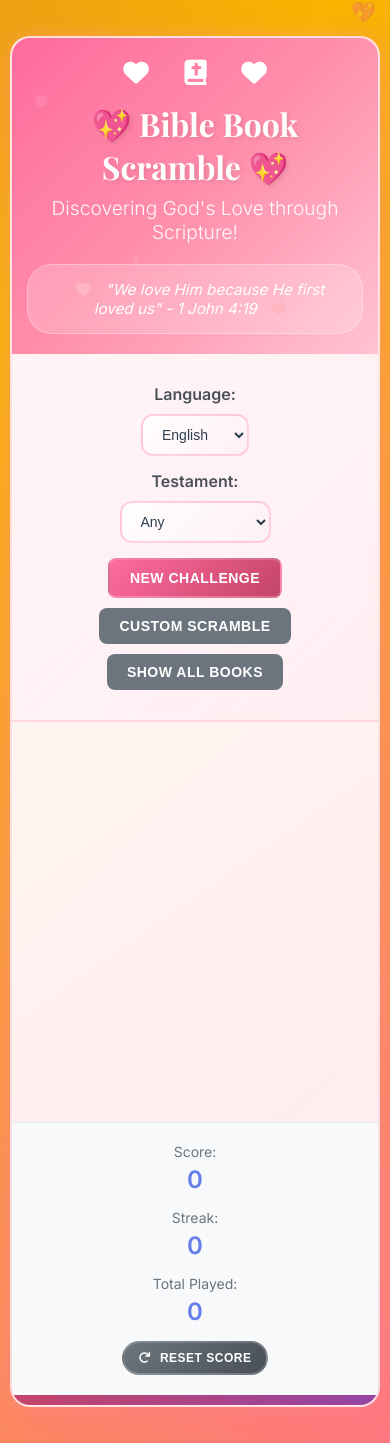
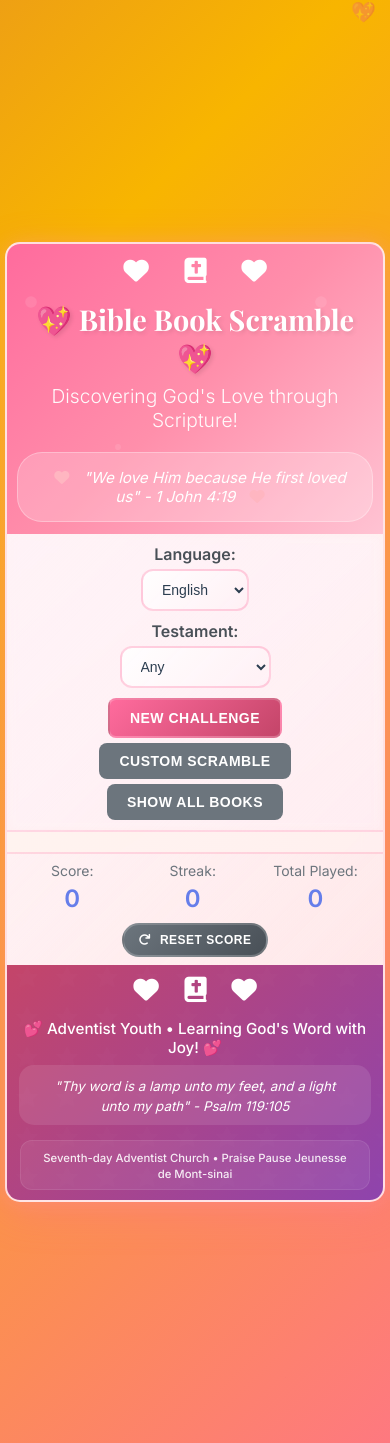
Before and after one commit to mmorency2021/bible-book-scramble, a Flask app: page / in a window 390 px wide. Run offline with Flask 3, Linux system fonts and the light colour scheme.

Commit message:
Make interface fit screen without scrolling
📐 Viewport Optimization:
- Changed body to use height: 100vh with flexbox centering
- Container now has max-height: 95vh with flex layout
- All sections made more compact with reduced padding/margins
- Header, game controls, and footer use flex-shrink: 0

🎨 Compact Design Changes:
- Header: Reduced padding from 40px to 20px, title from 3em to 2.2em
- Game controls: Reduced padding from 30px to 15px
- Game area: Now uses flex: 1 with overflow-y auto
- Praise Pause section: Reduced margins and padding
- Stats section: More compact with better spacing
- Footer: Reduced padding significantly

📱 Enhanced Mobile Responsiveness:
- Body padding reduced to 5px on mobile
- Container max-height: 98vh on small screens
- All text sizes optimized for mobile viewing
- Better spacing and layout for touch interfaces
- Stats section wraps properly on small screens

✨ Layout Features:
- No more scrolling needed on desktop or mobile
- Entire interface fits within viewport height
- Smooth internal scrolling for game content only
- Maintains beautiful Valentine's theme
- Perfect for full-screen presentation

Ideal for classroom/youth program use on any device!

Co-Authored-By: Claude Sonnet 4 <noreply@anthropic.com>

```diff
--- a/anagram/web/static/css/style.css
+++ b/anagram/web/static/css/style.css
@@ -168,14 +168,15 @@ body {
 /* Game Controls */
 .game-controls {
     background: linear-gradient(135deg, rgba(255, 240, 245, 0.8), rgba(255, 182, 193, 0.1));
-    padding: 30px 25px;
+    padding: 15px 20px;
     border-bottom: 2px solid rgba(255, 107, 157, 0.2);
     display: flex;
     flex-wrap: wrap;
-    gap: 25px;
+    gap: 15px;
     align-items: center;
     justify-content: center;
     backdrop-filter: blur(5px);
+    flex-shrink: 0;
 }
 
 .control-group {
@@ -301,10 +302,10 @@ select:focus {
 /* Praise Pause Section */
 .praise-pause-section {
     text-align: center;
-    margin: 30px 0;
-    padding: 25px;
+    margin: 15px 0;
+    padding: 15px;
     background: linear-gradient(135deg, rgba(255, 182, 193, 0.15), rgba(255, 240, 245, 0.15));
-    border-radius: 20px;
+    border-radius: 15px;
     border: 2px solid rgba(255, 182, 193, 0.3);
     position: relative;
     overflow: hidden;
@@ -338,9 +339,9 @@ select:focus {
 
 .praise-pause-title {
     font-family: 'Playfair Display', serif;
-    font-size: 2.2em;
+    font-size: 1.6em;
     color: #c44569;
-    margin-bottom: 10px;
+    margin-bottom: 8px;
     font-weight: 700;
     text-shadow: 1px 1px 3px rgba(255, 182, 193, 0.5);
     position: relative;
@@ -410,8 +411,9 @@ select:focus {
 
 /* Game Area */
 .game-area {
-    padding: 30px;
-    min-height: 400px;
+    padding: 15px 20px;
+    flex: 1;
+    overflow-y: auto;
 }
 
 .challenge-section {
@@ -558,11 +560,13 @@ select:focus {
 
 /* Stats */
 .stats {
-    background: #f8f9fa;
-    padding: 20px;
+    background: linear-gradient(135deg, rgba(255, 240, 245, 0.8), rgba(255, 182, 193, 0.1));
+    padding: 12px 15px;
     display: flex;
     justify-content: space-around;
-    border-top: 1px solid #e9ecef;
+    border-top: 2px solid rgba(255, 107, 157, 0.2);
+    flex-shrink: 0;
+    align-items: center;
 }
 
 .stat-item {
@@ -587,9 +591,10 @@ select:focus {
     background: linear-gradient(135deg, #c44569 0%, #8e44ad 100%);
     color: white;
     text-align: center;
-    padding: 30px 20px;
+    padding: 15px 15px;
     position: relative;
     overflow: hidden;
+    flex-shrink: 0;
 }
 
 .footer::before {
@@ -681,44 +686,85 @@ select:focus {
 /* Responsive Design */
 @media (max-width: 768px) {
     body {
-        padding: 10px;
+        padding: 5px;
+        height: 100vh;
+    }
+
+    .container {
+        max-height: 98vh;
+        border-radius: 15px;
+    }
+
+    .header {
+        padding: 12px 10px;
     }
 
     .header h1 {
-        font-size: 2em;
+        font-size: 1.8em;
+    }
+
+    .praise-pause-title {
+        font-size: 1.3em;
     }
 
     .scrambled-word h2 {
         font-size: 1.8em;
         letter-spacing: 2px;
+        padding: 15px;
     }
 
     .game-controls {
         flex-direction: column;
-        gap: 15px;
+        gap: 10px;
+        padding: 10px 15px;
     }
 
     .control-group {
         flex-direction: column;
         text-align: center;
+        gap: 5px;
     }
 
     .answer-section, .custom-controls {
         flex-direction: column;
-        gap: 10px;
+        gap: 8px;
     }
 
     #answer-input, #custom-book-input {
         width: 100%;
+        padding: 12px 15px;
     }
 
     .stats {
-        flex-direction: column;
-        gap: 15px;
+        flex-wrap: wrap;
+        gap: 10px;
+        padding: 8px 10px;
+    }
+
+    .stat-item {
+        min-width: 80px;
     }
 
     .books-list {
         grid-template-columns: 1fr;
+    }
+
+    .game-area {
+        padding: 10px 15px;
+    }
+
+    .praise-pause-section {
+        margin: 10px 0;
+        padding: 10px;
+    }
+
+    .footer {
+        padding: 10px 12px;
+    }
+
+    .footer p {
+        font-size: 0.95em;
+        margin-bottom: 8px;
     }
 }
 
```
